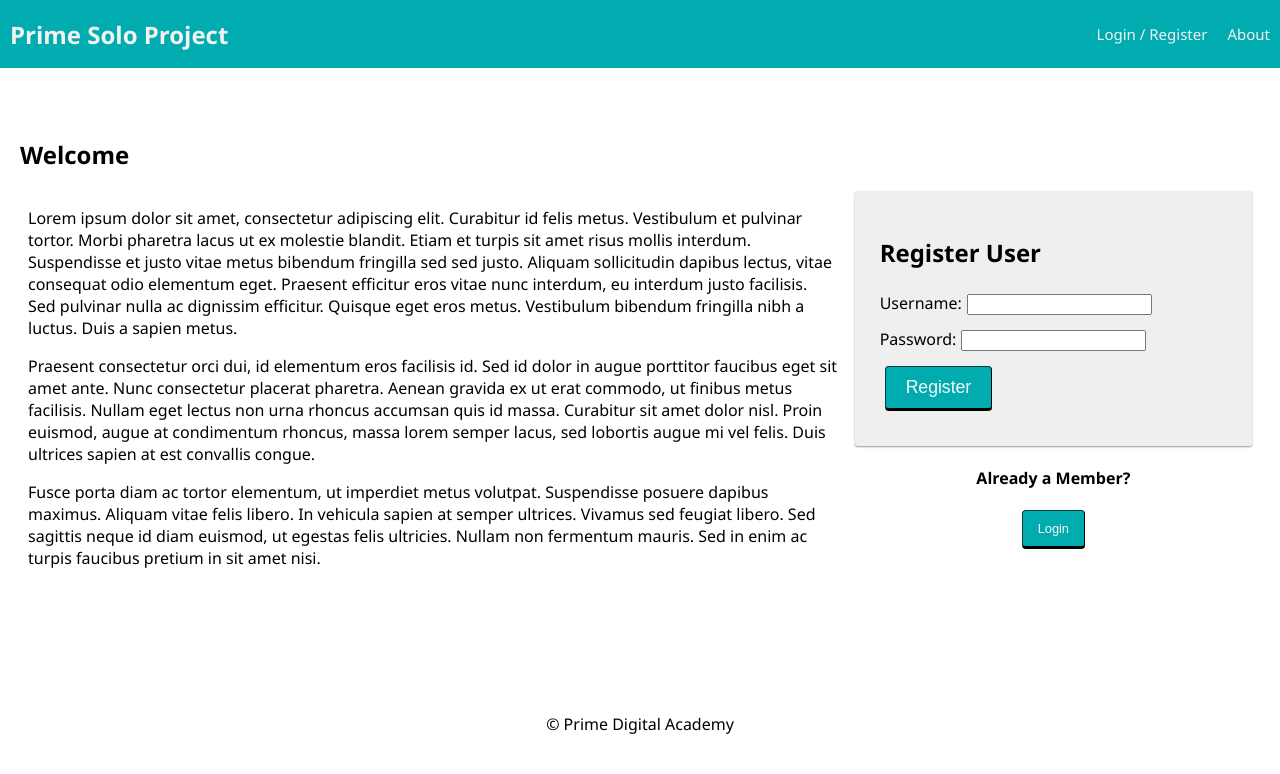
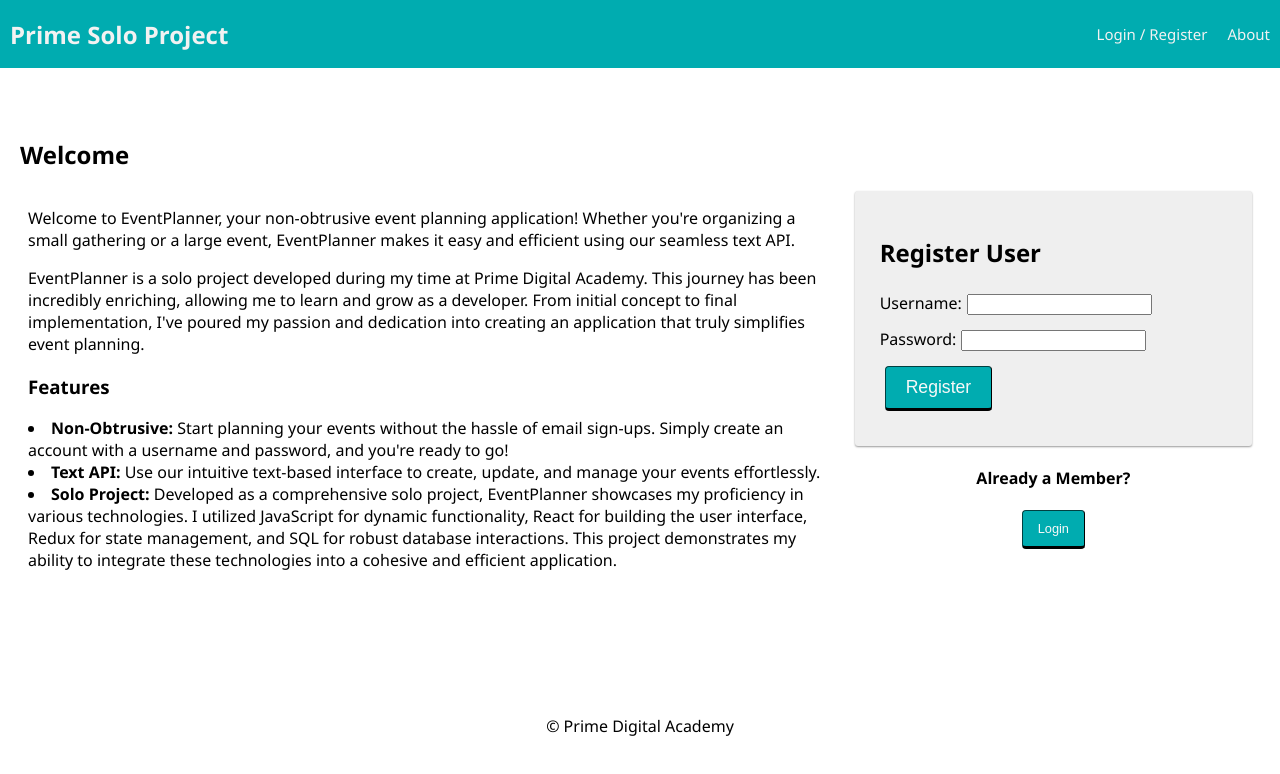
Before and after one commit to Sidewayswalker/Solo_Project_Event_Planner, a React (Vite) app: page /#/home in a window 1280 px wide. Shown: the top 774 px of the page. Built offline with nearby package versions, Linux system fonts and the light colour scheme; no server answers.

Commit message:
Reworked the LandingPage.jsx

```diff
--- a/src/components/LandingPage/LandingPage.jsx
+++ b/src/components/LandingPage/LandingPage.jsx
@@ -20,35 +20,39 @@ function LandingPage() {
       <div className="grid">
         <div className="grid-col grid-col_8">
           <p>
-            Lorem ipsum dolor sit amet, consectetur adipiscing elit. Curabitur
-            id felis metus. Vestibulum et pulvinar tortor. Morbi pharetra lacus
-            ut ex molestie blandit. Etiam et turpis sit amet risus mollis
-            interdum. Suspendisse et justo vitae metus bibendum fringilla sed
-            sed justo. Aliquam sollicitudin dapibus lectus, vitae consequat odio
-            elementum eget. Praesent efficitur eros vitae nunc interdum, eu
-            interdum justo facilisis. Sed pulvinar nulla ac dignissim efficitur.
-            Quisque eget eros metus. Vestibulum bibendum fringilla nibh a
-            luctus. Duis a sapien metus.
+          Welcome to EventPlanner, your non-obtrusive event planning application!
+          Whether you're organizing a small gathering or a large event, EventPlanner
+          makes it easy and efficient using our seamless text API.
           </p>
 
           <p>
-            Praesent consectetur orci dui, id elementum eros facilisis id. Sed
-            id dolor in augue porttitor faucibus eget sit amet ante. Nunc
-            consectetur placerat pharetra. Aenean gravida ex ut erat commodo, ut
-            finibus metus facilisis. Nullam eget lectus non urna rhoncus
-            accumsan quis id massa. Curabitur sit amet dolor nisl. Proin
-            euismod, augue at condimentum rhoncus, massa lorem semper lacus, sed
-            lobortis augue mi vel felis. Duis ultrices sapien at est convallis
-            congue.
+          EventPlanner is a solo project developed during my time at Prime Digital Academy.
+          This journey has been incredibly enriching, allowing me to learn and grow as a
+          developer. From initial concept to final implementation, I've poured my passion
+          and dedication into creating an application that truly simplifies event planning.
           </p>
 
+          <h3>Features</h3>
           <p>
-            Fusce porta diam ac tortor elementum, ut imperdiet metus volutpat.
-            Suspendisse posuere dapibus maximus. Aliquam vitae felis libero. In
-            vehicula sapien at semper ultrices. Vivamus sed feugiat libero. Sed
-            sagittis neque id diam euismod, ut egestas felis ultricies. Nullam
-            non fermentum mauris. Sed in enim ac turpis faucibus pretium in sit
-            amet nisi.
+            <li>
+              <b>Non-Obtrusive: </b>
+              Start planning your events without the hassle of email sign-ups.
+              Simply create an account with a username and password, and you're ready to go!
+            </li>
+            <li>
+              <b>Text API: </b>
+              Use our intuitive text-based interface to create, update, and manage your
+              events effortlessly.
+            </li>
+            <li>
+            <b>Solo Project: </b>
+            Developed as a comprehensive solo project, EventPlanner showcases
+            my proficiency in various technologies. I utilized JavaScript for
+            dynamic functionality, React for building the user interface, Redux
+            for state management, and SQL for robust database interactions.
+            This project demonstrates my ability to integrate these technologies
+            into a cohesive and efficient application.
+            </li>
           </p>
         </div>
         <div className="grid-col grid-col_4">
```
